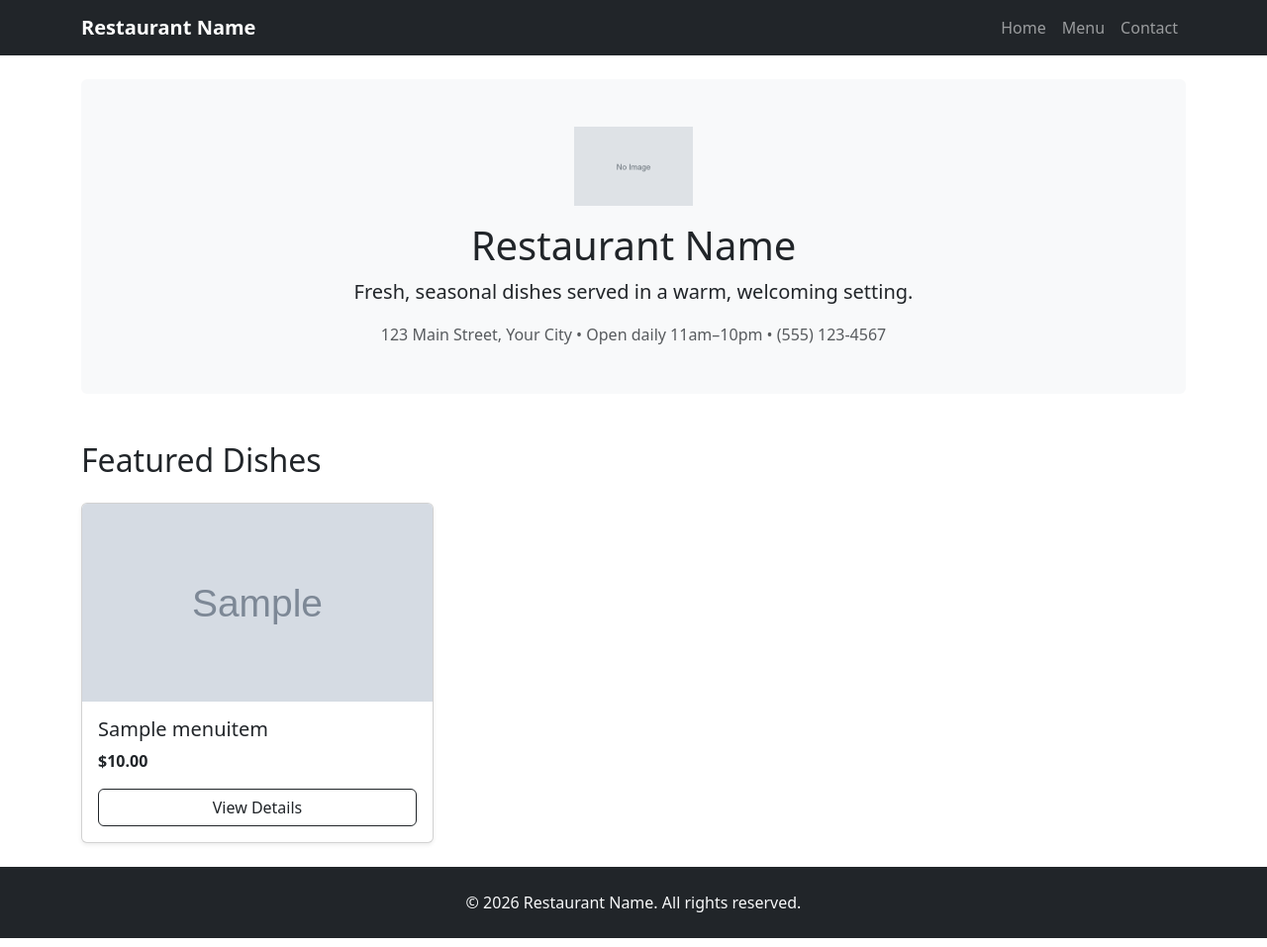
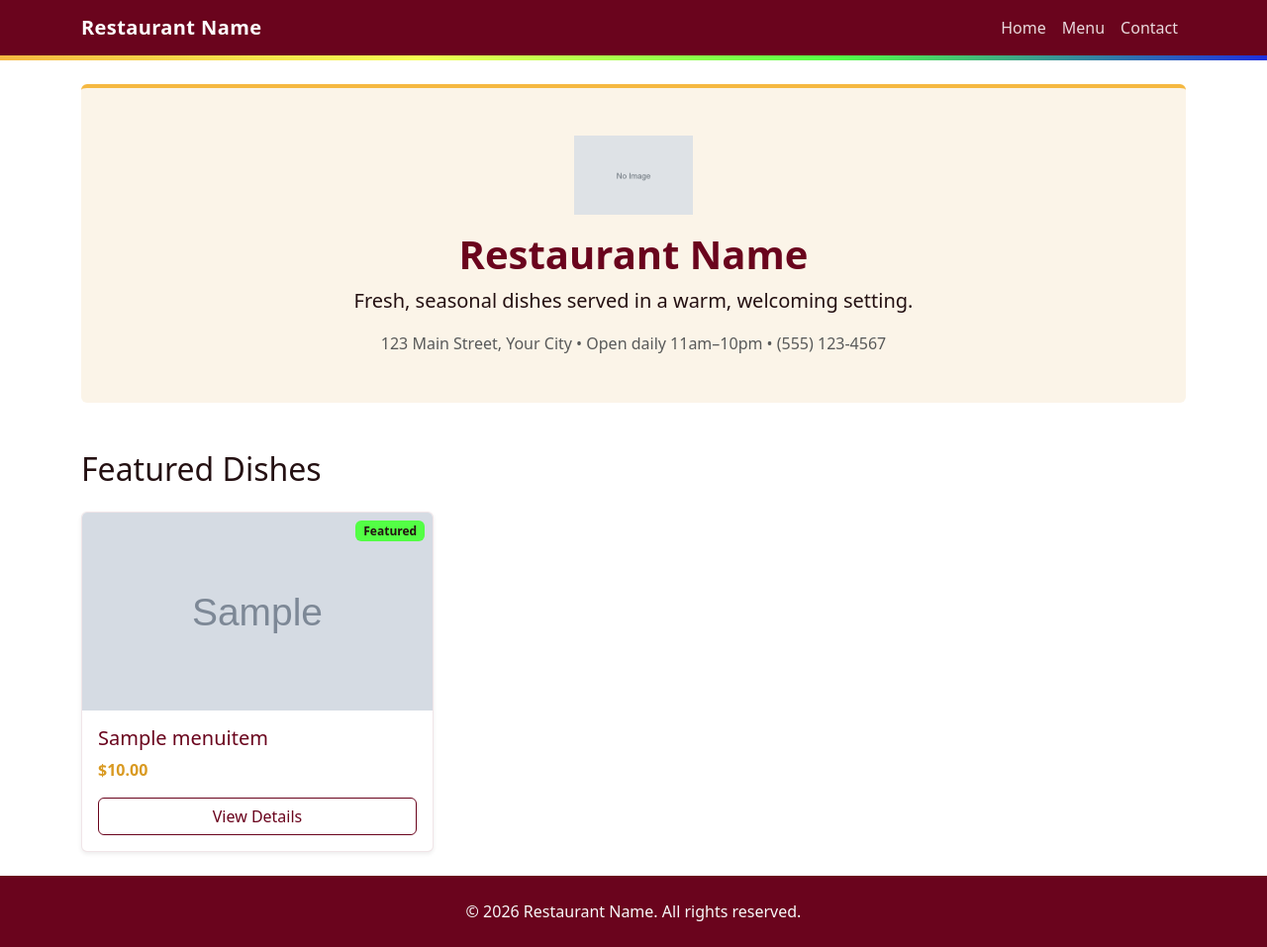
Before and after one commit to frankavishe/restaurant-menu, a Django app: page / in a window 1280 px wide. Shown: the whole page at 99% size. Run offline with Django 5.2, Linux system fonts and the light colour scheme; tables that the repository leaves empty hold one stand-in row (values such as "Sample post"); grey boxes marked "Sample" are stand-in pictures.

Commit message:
feat: enhance admin interface with custom site branding and message management features

```diff
--- a/pages/models.py
+++ b/pages/models.py
@@ -6,6 +6,7 @@ class ContactMessage(models.Model):
     contact_info = models.CharField(max_length=254)
     message = models.TextField(max_length=2000)
     submitted_at = models.DateTimeField(auto_now_add=True)
+    is_read = models.BooleanField(default=False)
 
     class Meta:
         ordering = ['-submitted_at']
--- a/pages/templates/pages/home.html
+++ b/pages/templates/pages/home.html
@@ -4,7 +4,7 @@
 {% block title %}Home{% endblock %}
 
 {% block content %}
-<div class="text-center bg-light rounded p-5 mb-5">
+<div class="hero text-center rounded p-5 mb-5">
     <img src="{% static 'img/placeholder.png' %}" alt="Restaurant Name logo" class="mb-3" style="max-width: 120px;">
     <h1>Restaurant Name</h1>
     <p class="lead">Fresh, seasonal dishes served in a warm, welcoming setting.</p>
@@ -17,7 +17,8 @@
 <div class="row row-cols-1 row-cols-sm-2 row-cols-lg-3 g-4">
     {% for item in featured_items %}
     <div class="col">
-        <div class="card menu-item-card shadow-sm">
+        <div class="card menu-item-card shadow-sm position-relative">
+            <span class="badge badge-featured position-absolute top-0 end-0 m-2">Featured</span>
             {% if item.image %}
             <img src="{{ item.image.url }}" class="card-img-top" alt="{{ item.name }}">
             {% else %}
--- a/restaurant_site/urls.py
+++ b/restaurant_site/urls.py
@@ -6,11 +6,12 @@ The `urlpatterns` list routes URLs to views. For more information please see:
 """
 from django.conf import settings
 from django.conf.urls.static import static
-from django.contrib import admin
 from django.urls import include, path
 
+from restaurant_site.admin import admin_site
+
 urlpatterns = [
-    path('admin/', admin.site.urls),
+    path('admin/', admin_site.urls),
     path('', include('pages.urls')),
     path('menu/', include('menu.urls')),
 ]
--- a/static/css/custom.css
+++ b/static/css/custom.css
@@ -1,9 +1,145 @@
-/* Minimal overrides on top of Bootstrap defaults */
+/* ==========================================================================
+   Brand palette
+   Burgundy anchors the site (wine, richness); gold carries price tags and
+   calls to action; the lime / green / blue trio is used sparingly as a
+   "fresh ingredients" accent strip and small highlights only.
+   ========================================================================== */
+:root {
+    --brand-maroon: #6A041D;
+    --brand-maroon-dark: #4A0114;
+    --brand-maroon-light: #8A1330;
+    --brand-gold: #F5B841;
+    --brand-gold-dark: #D99A22;
+    --brand-lime: #F4FF52;
+    --brand-green: #53FF45;
+    --brand-blue: #1E2EDE;
+    --brand-cream: #FBF4E8;
+    --brand-ink: #241012;
+}
+
+body {
+    color: var(--brand-ink);
+}
+
+a {
+    color: var(--brand-maroon);
+}
+
+a:hover {
+    color: var(--brand-gold-dark);
+}
+
+/* Signature accent strip: a thin band of the four brighter hues that reads
+   as "fresh ingredients" beneath the burgundy navbar. */
+.brand-accent-strip {
+    height: 5px;
+    background: linear-gradient(
+        90deg,
+        var(--brand-gold) 0%,
+        var(--brand-lime) 33%,
+        var(--brand-green) 66%,
+        var(--brand-blue) 100%
+    );
+}
+
+/* Navbar
+   ========================================================================== */
+.navbar.bg-dark {
+    background-color: var(--brand-maroon) !important;
+}
 
 .navbar-brand {
     font-weight: 600;
+    letter-spacing: 0.02em;
 }
 
+.navbar-dark .navbar-nav .nav-link {
+    color: rgba(255, 255, 255, 0.85);
+    transition: color 0.15s ease;
+}
+
+.navbar-dark .navbar-nav .nav-link:hover,
+.navbar-dark .navbar-nav .nav-link.active {
+    color: var(--brand-gold);
+}
+
+/* Footer
+   ========================================================================== */
+footer.bg-dark {
+    background-color: var(--brand-maroon) !important;
+}
+
+footer a {
+    color: var(--brand-gold);
+}
+
+/* Hero
+   ========================================================================== */
+.hero {
+    background-color: var(--brand-cream) !important;
+    border-top: 4px solid var(--brand-gold);
+}
+
+.hero h1 {
+    color: var(--brand-maroon);
+    font-weight: 700;
+}
+
+/* Buttons
+   ========================================================================== */
+.btn-brand,
+.btn-dark {
+    background-color: var(--brand-maroon);
+    border-color: var(--brand-maroon);
+    color: #fff;
+}
+
+.btn-brand:hover,
+.btn-dark:hover {
+    background-color: var(--brand-maroon-dark);
+    border-color: var(--brand-maroon-dark);
+    color: #fff;
+}
+
+.btn-outline-dark {
+    color: var(--brand-maroon);
+    border-color: var(--brand-maroon);
+}
+
+.btn-outline-dark:hover {
+    background-color: var(--brand-maroon);
+    border-color: var(--brand-maroon);
+    color: #fff;
+}
+
+.btn-link {
+    color: var(--brand-maroon);
+}
+
+.btn:focus,
+.btn:focus-visible,
+.form-control:focus {
+    box-shadow: 0 0 0 0.2rem rgba(245, 184, 65, 0.45);
+    border-color: var(--brand-gold);
+}
+
+/* Menu category pills
+   ========================================================================== */
+.nav-pills .nav-link {
+    color: var(--brand-maroon);
+}
+
+.nav-pills .nav-link:hover {
+    background-color: rgba(245, 184, 65, 0.18);
+}
+
+.nav-pills .nav-link.active {
+    background-color: var(--brand-maroon);
+    color: #fff;
+}
+
+/* Cards
+   ========================================================================== */
 .card-img-top {
     object-fit: cover;
     height: 200px;
@@ -11,4 +147,38 @@
 
 .menu-item-card {
     height: 100%;
+    border-color: rgba(106, 4, 29, 0.1);
+    transition: box-shadow 0.15s ease, transform 0.15s ease;
 }
+
+.menu-item-card:hover {
+    box-shadow: 0 0.5rem 1rem rgba(106, 4, 29, 0.15) !important;
+    transform: translateY(-2px);
+}
+
+.menu-item-card .card-title {
+    color: var(--brand-maroon);
+}
+
+.menu-item-card .card-text.fw-bold,
+.fs-4.fw-bold {
+    color: var(--brand-gold-dark);
+}
+
+/* Featured badge accent (fresh-ingredient greens) */
+.badge-featured {
+    background-color: var(--brand-green);
+    color: var(--brand-ink);
+}
+
+/* Alerts
+   ========================================================================== */
+.alert-success {
+    background-color: rgba(83, 255, 69, 0.15);
+    border-color: var(--brand-green);
+    color: #1e5a17;
+}
+
+.text-danger {
+    color: var(--brand-maroon) !important;
+}
--- /dev/null
+++ b/templates/admin/base_site.html
@@ -0,0 +1,3 @@
+{% extends "admin/base_site.html" %}
+{% load static %}
+{% block extrahead %}{{ block.super }}<link rel="stylesheet" href="{% static 'admin/css/custom_admin.css' %}">{% endblock %}
--- a/templates/base.html
+++ b/templates/base.html
@@ -34,6 +34,7 @@
             </div>
         </div>
     </nav>
+    <div class="brand-accent-strip"></div>
 
     <main class="flex-grow-1">
         <div class="container py-4">
```
Also changed, not shown: menu/admin.py (+21 -3 lines), menu/tests.py (+12 -0 lines), pages/admin.py (+25 -3 lines), pages/tests.py (+61 -0 lines), restaurant_site/admin.py (added, +23 -0 lines), templates/admin/index.html (added, +14 -0 lines), pages/migrations/0002_contactmessage_is_read.py (added), 1 other file.
